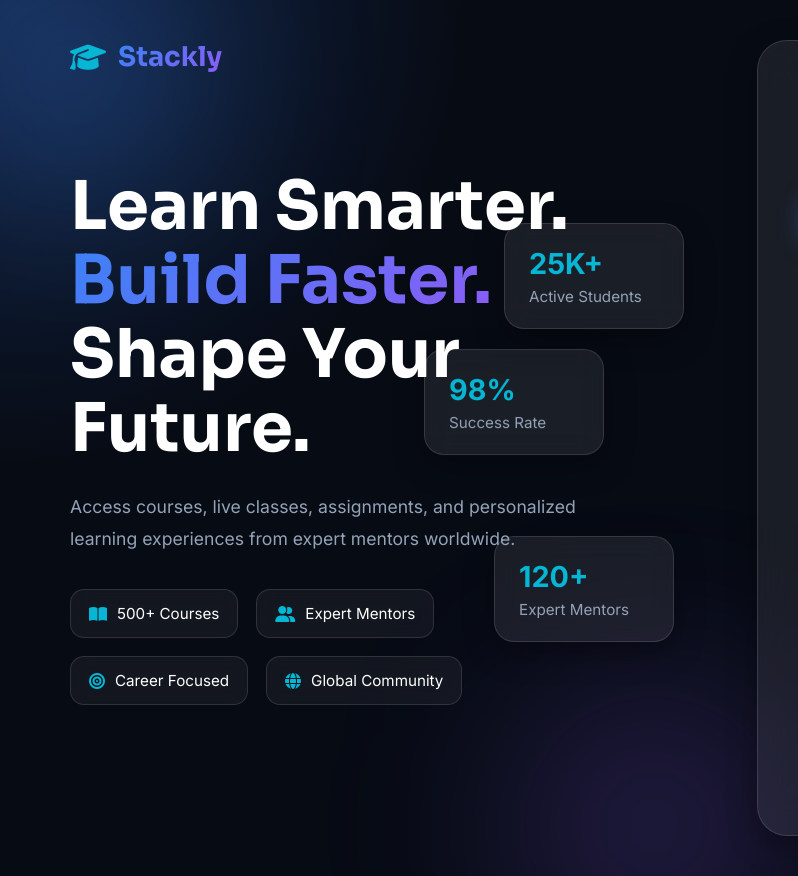
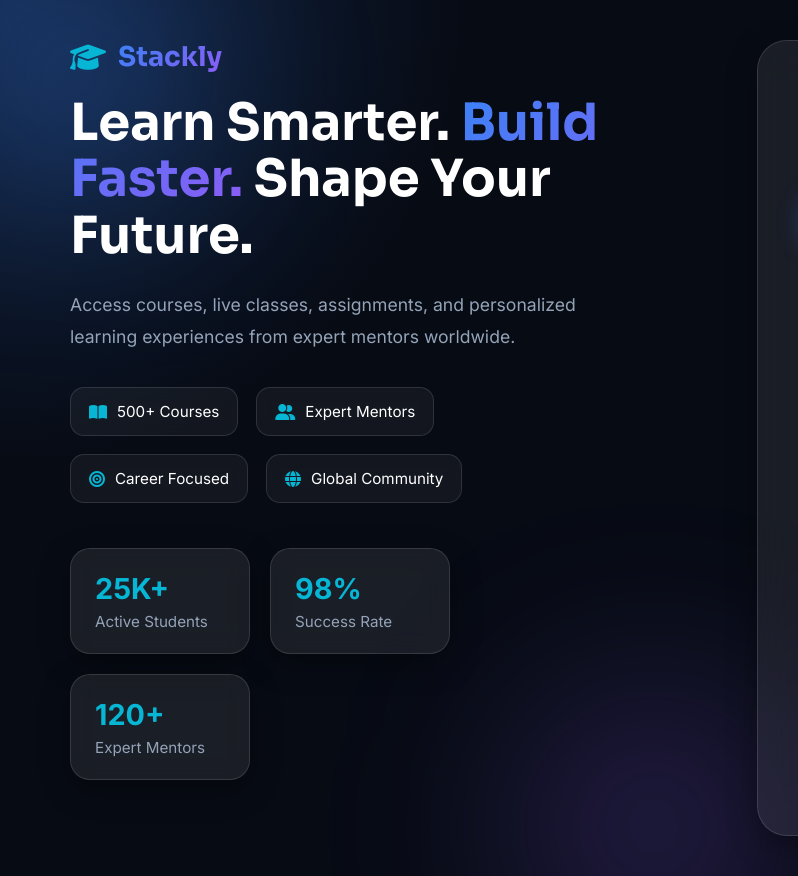
Before and after one commit to Manjunath0073/education-login, a plain HTML site: page index.html in a window 1280 px wide. Shown: the full height of the page, 0-798 px from the left. Drawn offline with Linux system fonts and the light colour scheme.

Commit message:
floating card animation changes

```diff
--- a/style.css
+++ b/style.css
@@ -80,6 +80,7 @@ body{
   display: flex;
   flex-direction: column;
   justify-content: center;
+  gap:35px;
 
   position: relative;
 }
@@ -171,7 +172,7 @@ body{
 }
 
 .hero-content h1{
-  font-size: 4.2rem;
+  font-size: 3.2rem;
   line-height: 1.1;
   font-weight: 700;
 
@@ -241,24 +242,27 @@ body{
    FLOATING CARDS AREA
 ========================= */
 .floating-cards{
-  position: absolute;
 
-  top: 50%;
-  right: 20px;
+  display: flex;
 
-  transform: translateY(-50%);
+  flex-wrap: wrap;
 
-  width: 260px;
-  height: 430px;
+  gap: 20px;
 
-  z-index: 1;
+  margin-top: 10px;
+
+  width: 100%;
+
+  position: relative;
+  align-items: stretch;
+
+  z-index: 2;
 }
 
 /* =========================
    STATS CARD
 ========================= */
 .stats-card{
-  position: absolute;
 
   width: 180px;
 
@@ -273,8 +277,6 @@ body{
   padding: 22px 24px;
 
   box-shadow: var(--shadow);
-
-  animation: float 5s ease-in-out infinite;
 
   transition:
     transform 0.4s ease,
@@ -318,27 +320,6 @@ body{
   font-size: 0.95rem;
 }
 
-/* =========================
-   CARD POSITIONS
-========================= */
-.card-one{
-  top: 0;
-  right: 0;
-}
-
-.card-two{
-  top: 130px;
-  left: 0;
-
-  animation-delay: 1s;
-}
-
-.card-three{
-  bottom: 0;
-  right: 10px;
-
-  animation-delay: 2s;
-}
 
 /* =========================
    BLUR EFFECTS
@@ -739,10 +720,6 @@ body{
     left: 50px;
   }
 
-  .floating-cards{
-    right: -20px;
-    transform: translateY(-50%) scale(0.9);
-  }
 }
 
 /* =========================
```
